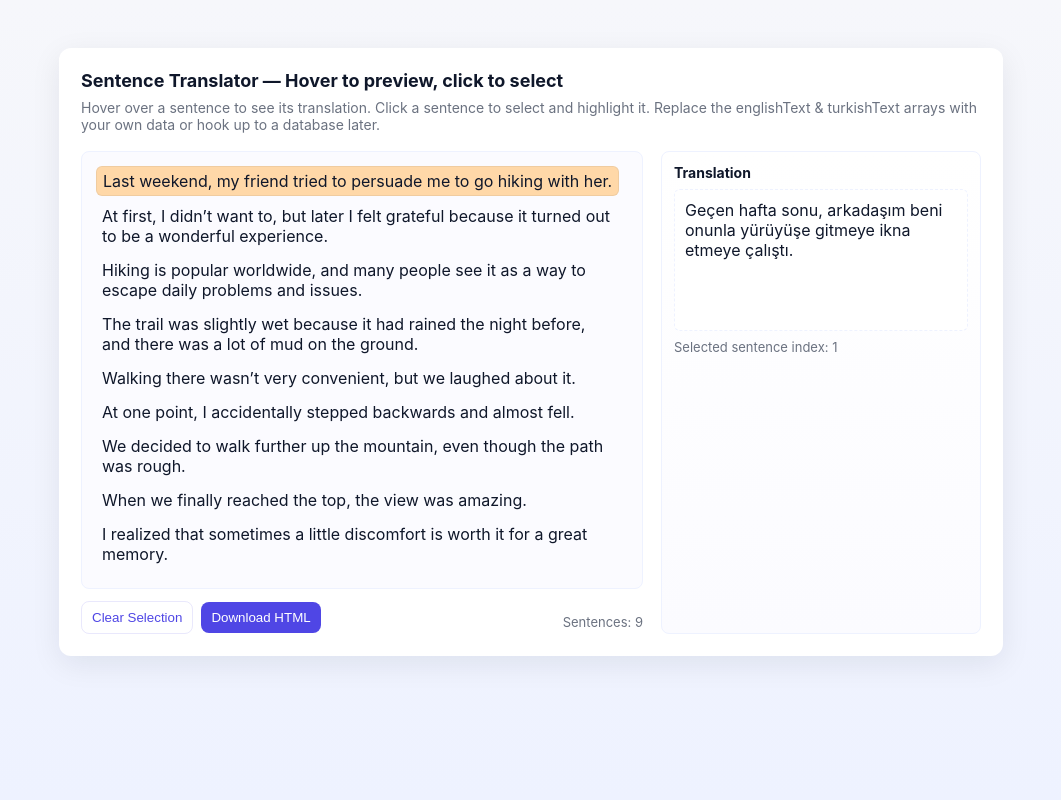
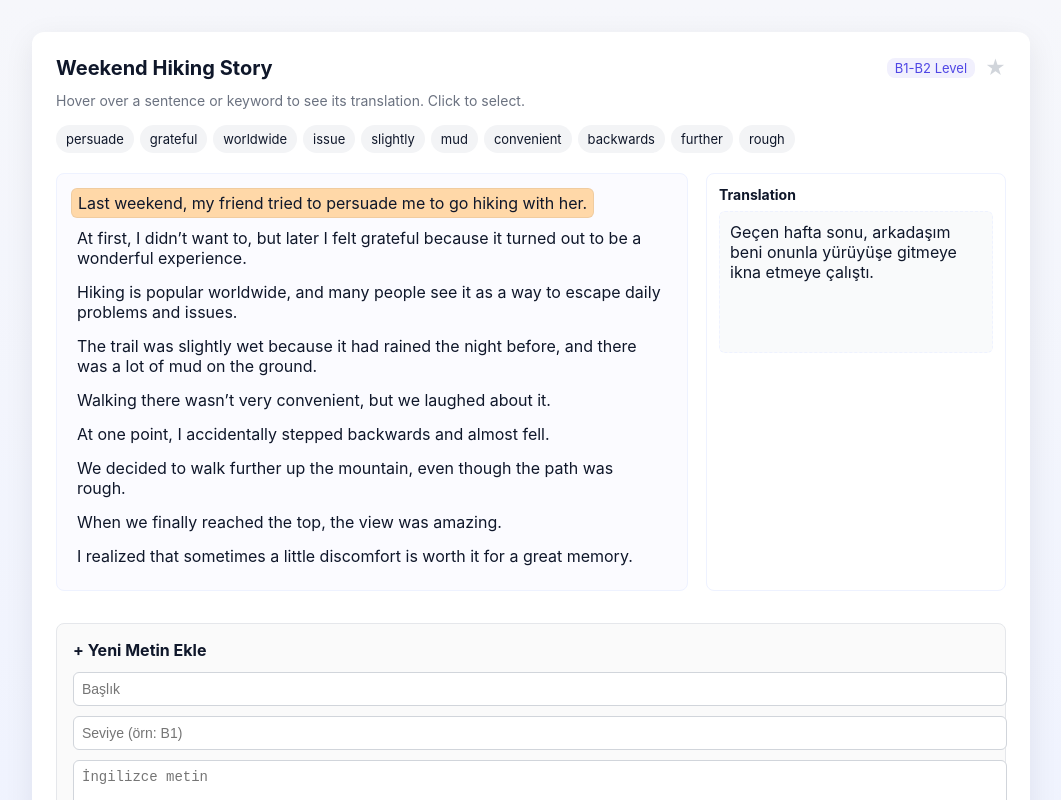
Before and after one commit to musolee1/yuru-kos-timer, a plain HTML site: page docs/index.html in a window 1280 px wide. Both pictures are taken after a click on the element 465 px from the left and 180 px from the top of the page. Shown: the top 800 px of the page, without its empty margins (109-1170 px from the left). Drawn offline with Linux system fonts and the light colour scheme.

Commit message:
Update index.html

```diff
--- a/docs/index.html
+++ b/docs/index.html
@@ -6,7 +6,6 @@
   <meta name="viewport" content="width=device-width, initial-scale=1" />
   <title>Sentence Translator — Hover & Select</title>
   <style>
-    /* Basic layout */
     :root{
       --bg:#f6f7fb;
       --card:#ffffff;
@@ -16,78 +15,79 @@
       --text:#0f172a;
       --muted:#6b7280;
     }
-    html,body{height:100%;}
     body{
-      margin:0;font-family:Inter, ui-sans-serif, system-ui, -apple-system, "Segoe UI", Roboto, "Helvetica Neue", Arial;
-      background:linear-gradient(180deg,var(--bg),#eef2ff);
-      color:var(--text);
-      display:flex;align-items:flex-start;justify-content:center;padding:48px;
+      margin:0;font-family:Inter, sans-serif;background:linear-gradient(180deg,var(--bg),#eef2ff);color:var(--text);
+      display:flex;align-items:flex-start;justify-content:center;padding:32px;
     }
     .app{
-      width:900px;max-width:94%;background:var(--card);border-radius:12px;padding:22px;box-shadow:0 8px 30px rgba(15,23,42,0.08);
+      width:950px;max-width:96%;background:var(--card);border-radius:12px;padding:24px;box-shadow:0 8px 30px rgba(15,23,42,0.08);
     }
-    h1{margin:0 0 8px;font-size:18px}
-    p.lead{margin:0 0 18px;color:var(--muted);font-size:14px}.pane{display:grid;grid-template-columns:1fr 320px;gap:18px}
+    h1{margin:0;font-size:20px}
+    p.lead{margin:6px 0 16px;color:var(--muted);font-size:14px}.header{display:flex;align-items:center;justify-content:space-between;margin-bottom:12px}
+.level{font-size:13px;color:var(--accent);background:rgba(79,70,229,0.08);padding:2px 8px;border-radius:8px}
+.star{cursor:pointer;font-size:20px;color:#d1d5db;transition:color .2s}
+.star.active{color:#fbbf24}
 
-.text-area{padding:14px;border-radius:8px;background:#fbfbff;border:1px solid #eef2ff;min-height:240px}
+.chips{display:flex;flex-wrap:wrap;gap:6px;margin:12px 0 20px}
+.chip{padding:6px 10px;background:#f3f4f6;border-radius:16px;font-size:13px;cursor:pointer;transition:background .2s}
+.chip:hover{background:rgba(79,70,229,0.15)}
+
+.pane{display:grid;grid-template-columns:1fr 300px;gap:18px}
+
+.text-area{padding:14px;border-radius:8px;background:#fbfbff;border:1px solid #eef2ff;min-height:180px}
 .sentence{padding:4px 6px;border-radius:6px;cursor:pointer;display:inline-block;margin-right:4px;margin-bottom:6px}
 .sentence:hover{background:rgba(79,70,229,0.07);}
 .sentence.highlight{background:var(--highlight);}
 .sentence.selected{background:var(--selected);border:1px solid rgba(15,23,42,0.06);}
 
-.panel{background:linear-gradient(180deg,#ffffff,#fbfbff);border-radius:8px;padding:12px;border:1px solid #eef2ff}
+.panel{background:#fff;border-radius:8px;padding:12px;border:1px solid #eef2ff}
 .panel h2{font-size:14px;margin:0 0 8px}
-.translation{min-height:120px;padding:10px;border-radius:6px;background:#fff;border:1px dashed #eef2ff;color:var(--text)}
+.translation{min-height:120px;padding:10px;border-radius:6px;background:#f9fafb;border:1px dashed #eef2ff;color:var(--text)}
 .meta{font-size:13px;color:var(--muted);margin-top:8px}
 
-.controls{display:flex;gap:8px;margin-top:10px}
-button{background:var(--accent);color:white;border:0;padding:8px 10px;border-radius:8px;cursor:pointer}
-button.ghost{background:transparent;color:var(--accent);border:1px solid rgba(79,70,229,0.12)}
+.form{margin-top:32px;padding:16px;background:#fafafa;border:1px solid #e5e7eb;border-radius:8px}
+.form h2{margin:0 0 12px;font-size:16px}
+.form input,.form textarea{width:100%;margin-bottom:10px;padding:8px;border:1px solid #d1d5db;border-radius:6px;font-size:14px}
+.form button{background:var(--accent);color:#fff;border:0;padding:8px 12px;border-radius:6px;cursor:pointer}
 
-/* Tooltip bubble near cursor */
-.tooltip{
-  position:fixed;z-index:40;pointer-events:none;padding:8px 10px;border-radius:8px;background:rgba(17,24,39,0.95);color:white;font-size:13px;max-width:320px;box-shadow:0 8px 30px rgba(15,23,42,0.25);
-  transform:translate(-50%, -130%);opacity:0;transition:opacity 160ms ease,transform 160ms ease;
-}
-.tooltip.show{opacity:1;transform:translate(-50%,-150%)}
+.tooltip{position:fixed;z-index:40;pointer-events:none;padding:6px 8px;border-radius:6px;background:rgba(17,24,39,0.95);color:white;font-size:12px;max-width:240px;box-shadow:0 8px 20px rgba(0,0,0,0.25);opacity:0;transition:opacity 0.15s ease}
+.tooltip.show{opacity:1}
 
-/* small responsive tweaks */
-@media (max-width:820px){
-  .pane{grid-template-columns:1fr}
-}
+@media (max-width:820px){.pane{grid-template-columns:1fr}}
 
   </style>
 </head>
 <body>
   <div class="app">
-    <h1>Sentence Translator — Hover to preview, click to select</h1>
-    <p class="lead">Hover over a sentence to see its translation. Click a sentence to select and highlight it. Replace the englishText & turkishText arrays with your own data or hook up to a database later.</p><div class="pane">
+    <div class="header">
+      <h1 id="title">Weekend Hiking Story</h1>
+      <div style="display:flex;gap:10px;align-items:center">
+        <div class="level" id="level">B1-B2 Level</div>
+        <div id="starBtn" class="star">★</div>
+      </div>
+    </div>
+    <p class="lead">Hover over a sentence or keyword to see its translation. Click to select.</p><div class="chips" id="keywords"></div>
+
+<div class="pane">
   <div>
-    <div class="text-area" id="englishContainer" aria-label="English text container">
-      <!-- Sentences will be injected here -->
-    </div>
-
-    <div style="margin-top:12px;display:flex;gap:8px;align-items:center;flex-wrap:wrap">
-      <button id="clearSelection" class="ghost">Clear Selection</button>
-      <button id="downloadHtml">Download HTML</button>
-      <div style="flex:1"></div>
-      <div class="meta">Sentences: <span id="count">0</span></div>
-    </div>
+    <div class="text-area" id="englishContainer"></div>
   </div>
-
   <div class="panel">
     <h2>Translation</h2>
-    <div class="translation" id="translationBox">Hover a sentence to see its translation here.</div>
-    <div class="meta">Selected sentence index: <span id="selIdx">—</span></div>
+    <div class="translation" id="translationBox">Hover a sentence or keyword…</div>
   </div>
 </div>
 
-  </div>  <div class="tooltip" id="tooltip" role="tooltip"></div>  <script>
-    /*****************************************************************
-     * DATA: Replace these variables with your own content or later
-     * load from a database. For now they are arrays of sentences.
-     *****************************************************************/
+<form class="form" id="newTextForm">
+  <h2>+ Yeni Metin Ekle</h2>
+  <input type="text" id="newTitle" placeholder="Başlık" required />
+  <input type="text" id="newLevel" placeholder="Seviye (örn: B1)" required />
+  <textarea id="newEnglish" placeholder="İngilizce metin" rows="3" required></textarea>
+  <textarea id="newTurkish" placeholder="Türkçe metin" rows="3" required></textarea>
+  <button type="submit">Oluştur</button>
+</form>
 
+  </div>  <div class="tooltip" id="tooltip"></div>  <script>
     const englishText = [
       "Last weekend, my friend tried to persuade me to go hiking with her.",
       "At first, I didn’t want to, but later I felt grateful because it turned out to be a wonderful experience.",
@@ -112,120 +112,101 @@ button.ghost{background:transparent;color:var(--accent);border:1px solid rgba(79
       "O an şunu fark ettim: Bazen biraz rahatsızlık, harika bir anı için değer."
     ];
 
-    // --- State ---
-    let selectedIndex = null;
+    const keywords = [
+      {en:"persuade", tr:"ikna etmek"},
+      {en:"grateful", tr:"minnettar"},
+      {en:"worldwide", tr:"dünya çapında"},
+      {en:"issue", tr:"konu"},
+      {en:"slightly", tr:"hafifçe"},
+      {en:"mud", tr:"çamur"},
+      {en:"convenient", tr:"uygun"},
+      {en:"backwards", tr:"geriye doğru"},
+      {en:"further", tr:"daha fazla"},
+      {en:"rough", tr:"pürüzlü"}
+    ];
 
-    // DOM refs
     const container = document.getElementById('englishContainer');
     const translationBox = document.getElementById('translationBox');
-    const countSpan = document.getElementById('count');
-    const selIdx = document.getElementById('selIdx');
     const tooltip = document.getElementById('tooltip');
+    const starBtn = document.getElementById('starBtn');
+    const keywordsDiv = document.getElementById('keywords');
+
+    let selectedIndex = null;
 
     function renderSentences(){
       container.innerHTML = '';
       englishText.forEach((s, i) =>{
         const span = document.createElement('span');
         span.className = 'sentence';
-        span.setAttribute('data-idx', i);
-        span.setAttribute('tabindex', 0);
-        span.textContent = s + ' ';
+        span.dataset.idx = i;
+        span.textContent = s;
 
-        // events
-        span.addEventListener('mouseenter', onHover);
-        span.addEventListener('mousemove', onMove);
-        span.addEventListener('mouseleave', onLeave);
-        span.addEventListener('click', onClick);
-        span.addEventListener('focus', onHover);
-        span.addEventListener('blur', onLeave);
-        span.addEventListener('keydown', (e)=>{ if(e.key==='Enter') onClick(e); });
+        span.addEventListener('mouseenter', ()=>showTranslation(turkishText[i]));
+        span.addEventListener('mouseleave', ()=>{ if(selectedIndex===null) translationBox.textContent="Hover a sentence or keyword…" });
+        span.addEventListener('click', ()=>{
+          selectedIndex = i;
+          applySelection();
+        });
 
         container.appendChild(span);
       });
-      countSpan.textContent = englishText.length;
     }
 
-    function onHover(e){
-      const el = e.currentTarget;
-      const idx = Number(el.dataset.idx);
-      // show translation in side panel
-      translationBox.textContent = turkishText[idx] || 'Çeviri bulunamadı.';
-      // visually highlight (temporary)
-      document.querySelectorAll('.sentence').forEach(s=>s.classList.remove('highlight'));
-      el.classList.add('highlight');
-
-      // tooltip
-      tooltip.textContent = turkishText[idx] || '';
-      tooltip.classList.add('show');
-      positionTooltip(e);
+    function renderKeywords(){
+      keywordsDiv.innerHTML='';
+      keywords.forEach((k, idx)=>{
+        const chip=document.createElement('div');
+        chip.className='chip';
+        chip.textContent=k.en;
+        chip.addEventListener('mouseenter', ()=>showTranslation(k.tr));
+        chip.addEventListener('mouseleave', ()=>{ if(selectedIndex===null) translationBox.textContent="Hover a sentence or keyword…" });
+        chip.addEventListener('click', ()=>{
+          selectedIndex = 'kw'+idx;
+          translationBox.textContent=k.tr;
+        });
+        keywordsDiv.appendChild(chip);
+      });
     }
 
-    function onMove(e){ positionTooltip(e); }
+    function showTranslation(text){ translationBox.textContent=text; }
 
-    function onLeave(e){
-      const el = e.currentTarget;
-      el.classList.remove('highlight');
-      tooltip.classList.remove('show');
-      // clear side translation if nothing selected
-      if(selectedIndex === null){ translationBox.textContent = 'Hover a sentence to see its translation here.' }
-    }
-
-    function onClick(e){
-      const el = e.currentTarget;
-      const idx = Number(el.dataset.idx);
-      // toggle selection
-      if(selectedIndex === idx){
-        selectedIndex = null;
-      } else {
-        selectedIndex = idx;
-      }
-      applySelectionStyles();
-    }
-
-    function applySelectionStyles(){
-      document.querySelectorAll('.sentence').forEach(s=>{
-        const idx = Number(s.dataset.idx);
-        s.classList.toggle('selected', selectedIndex === idx);
+    function applySelection(){
+      document.querySelectorAll('.sentence').forEach((s, i)=>{
+        s.classList.toggle('selected', selectedIndex===i);
       });
-      selIdx.textContent = selectedIndex === null ? '—' : selectedIndex + 1;
-      if(selectedIndex !== null){
-        translationBox.textContent = turkishText[selectedIndex] || '';
+      if(selectedIndex!==null && typeof selectedIndex==="number"){
+        translationBox.textContent=turkishText[selectedIndex];
       }
     }
 
-    function positionTooltip(e){
-      const x = e.clientX;
-      const y = e.clientY;
-      tooltip.style.left = x + 'px';
-      tooltip.style.top = y + 'px';
+    // Star feature (localStorage)
+    function loadStar(){
+      const starred = localStorage.getItem('starred')==='true';
+      starBtn.classList.toggle('active',starred);
     }
-
-    // Controls
-    document.getElementById('clearSelection').addEventListener('click', ()=>{
-      selectedIndex = null;applySelectionStyles();
+    starBtn.addEventListener('click',()=>{
+      const active = starBtn.classList.toggle('active');
+      localStorage.setItem('starred', active);
     });
 
-    document.getElementById('downloadHtml').addEventListener('click', ()=>{
-      // download the current page HTML with the current data arrays embedded
-      const html = `<!doctype html>\n<html lang=\"en\">\n<head><meta charset=\"utf-8\"><meta name=\"viewport\" content=\"width=device-width,initial-scale=1\"><title>Export</title></head><body><pre>${escapeHtml(JSON.stringify({englishText,turkishText},null,2))}</pre></body></html>`;const blob = new Blob([html], {type:'text/html'});
-  const url = URL.createObjectURL(blob);
-  const a = document.createElement('a'); a.href = url; a.download = 'export.html'; a.click(); URL.revokeObjectURL(url);
-});
+    // New text form
+    document.getElementById('newTextForm').addEventListener('submit',(e)=>{
+      e.preventDefault();
+      const title=document.getElementById('newTitle').value;
+      const level=document.getElementById('newLevel').value;
+      const en=document.getElementById('newEnglish').value.split('.').map(s=>s.trim()).filter(Boolean);
+      const tr=document.getElementById('newTurkish').value.split('.').map(s=>s.trim()).filter(Boolean);
+      document.getElementById('title').textContent=title;
+      document.getElementById('level').textContent=level;
+      englishText.splice(0,englishText.length,...en);
+      turkishText.splice(0,turkishText.length,...tr);
+      renderSentences();
+      translationBox.textContent="Hover a sentence or keyword…";
+      e.target.reset();
+    });
 
-function escapeHtml(s){ return s.replace(/&/g,'&amp;').replace(/</g,'&lt;').replace(/>/g,'&gt;'); }
-
-// initial render
-renderSentences();
-
-// Accessibility: click outside to clear highlight preview (not selection)
-document.addEventListener('click', (e)=>{
-  if(!container.contains(e.target)){
-    document.querySelectorAll('.sentence').forEach(s=>s.classList.remove('highlight'));
-    tooltip.classList.remove('show');
-    if(selectedIndex === null) translationBox.textContent = 'Hover a sentence to see its translation here.';
-  }
-});
-
-  </script>
-</body>
+    renderSentences();
+    renderKeywords();
+    loadStar();
+  </script></body>
 </html>
```
